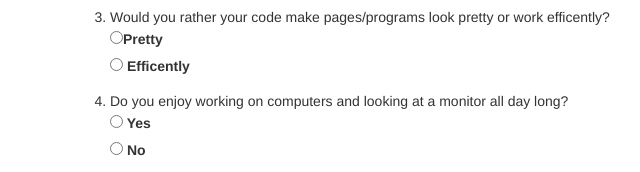
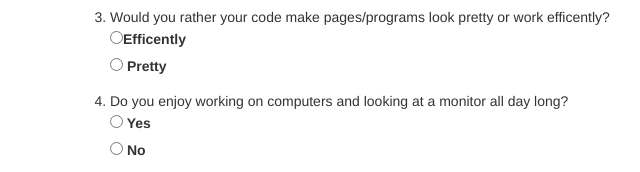
Before and after one commit to Joel-Bakken/6-2-17_Project, a plain HTML site: page index.html in a window 1280 px wide. Shown: the part 471-643 px from the top of the page, 0-640 px from the left. Drawn offline with Linux system fonts and the light colour scheme.

Commit message:
correct the values of the workpretty radio button options

```diff
--- a/index.html
+++ b/index.html
@@ -43,11 +43,11 @@
               <li>Would you rather your code make pages/programs look pretty or work efficently?
                 <p>
                   <label>
-  		       <input type="radio" name="workpretty" value="work" id="work_pretty">Pretty</label>
+  		       <input type="radio" name="workpretty" value="work" id="work_pretty">Efficently</label>
                   <br>
                   <label>
   		       <input type="radio" name="workpretty" value="pretty" id="workpretty">
-  		       Efficently</label>
+  		       Pretty</label>
                   <br>
                 </p>
               </li>
```
